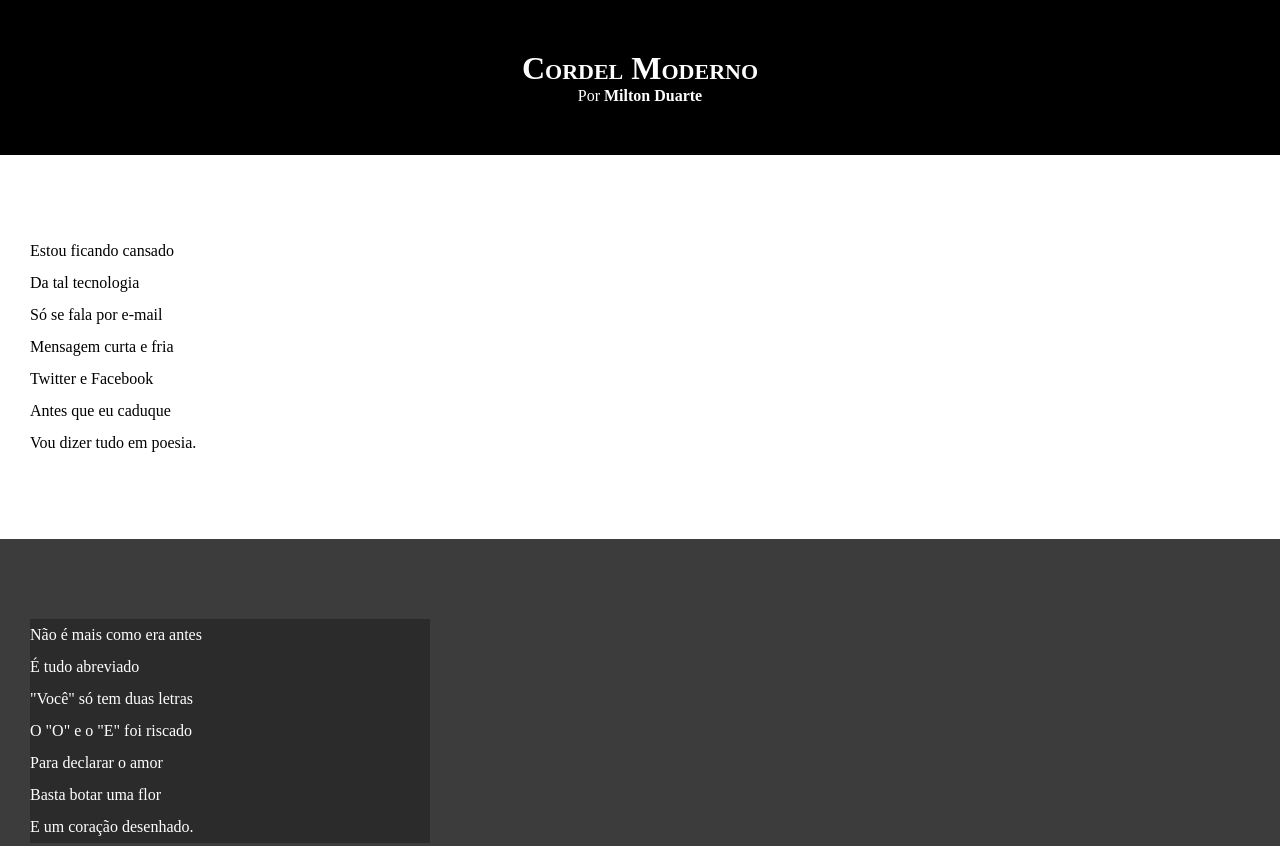
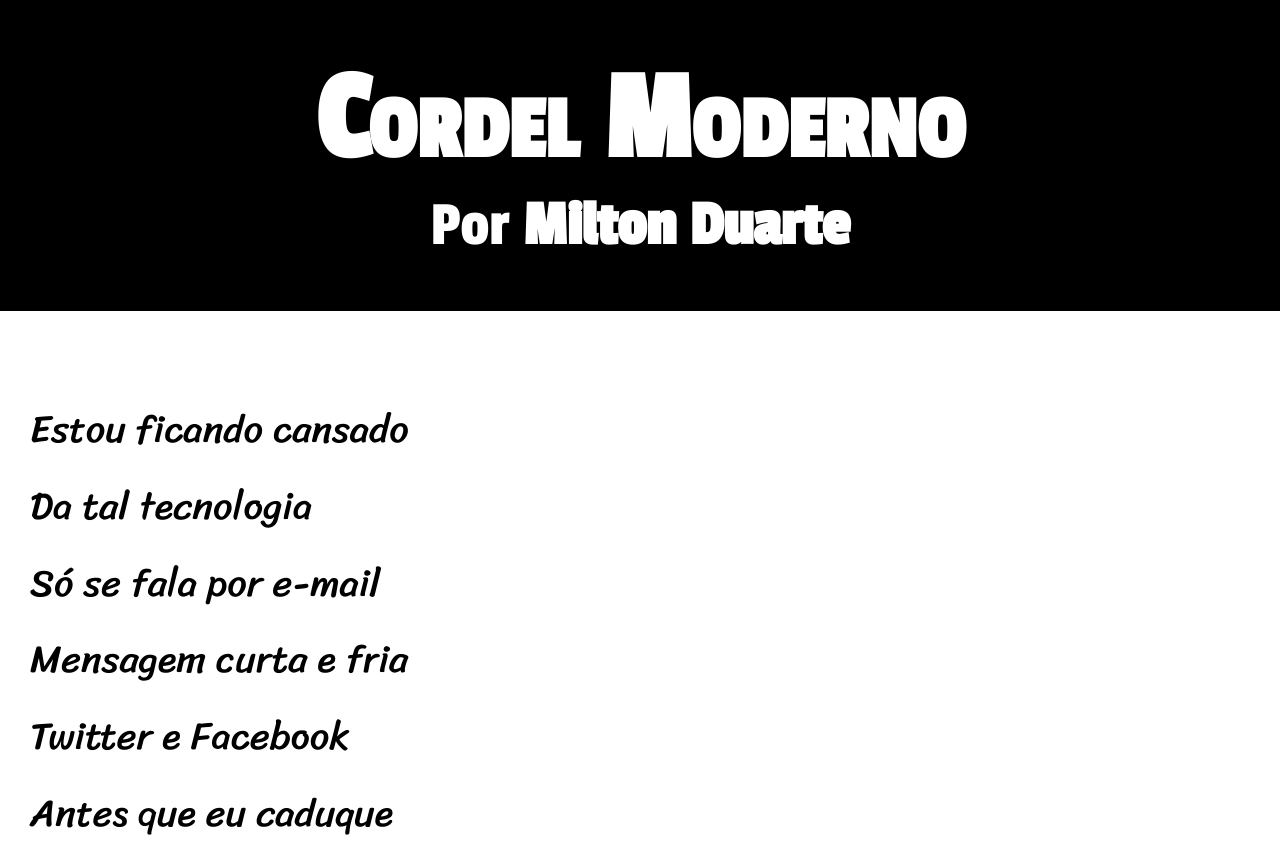
Before and after one commit to Giodosvani/html-css, a plain HTML site: page desafios mod 2/des012/index.html in a window 1280 px wide. Shown: the top 846 px of the page. Drawn offline with Linux system fonts and the light colour scheme.

Commit message:
textos adaptativos com a largura da viewport

```diff
--- a/desafios mod 2/des012/estilo/style.css
+++ b/desafios mod 2/des012/estilo/style.css
@@ -1,4 +1,16 @@
 @charset "UTF-8";
+
+@import url('https://fonts.googleapis.com/css2?family=Passion+One&family=Sriracha&display=swap');
+
+/*'Passion One', cursive;*/
+
+/*'Sriracha', cursive;*/
+
+:root {
+    --font1: Verdana, Geneva, Tahoma, sans-serif;
+    --font2: 'Passion One', cursive;
+    --font3: 'Sriracha', cursive;
+}
 
 * {
     padding: 0px;
@@ -6,14 +18,17 @@
 }
 
 html, body {
+    font-family: var(--font1);
     min-height: 100vh;
     background-color: darkgray;
 }
 
 header {
+    font-family: var(--font2);
     background-color: black;
     color: white;
     text-align: center;
+    font-size: 5vw;
 }
 
 header > h1 {
@@ -36,6 +51,8 @@ a:hover {
 }
 
 section {
+    font-family: var(--font3);
+    font-size: 3vw;
     padding-top: 10vh;
     padding-bottom: 10vh;
     padding-left: 30px;
@@ -53,8 +70,9 @@ section {
 }
 
 .imagem > p {
+    display: inline-block;
+    padding: 5px;
     background-color: #00000049;
-    width: 400px;
 }
 
 footer {
```
